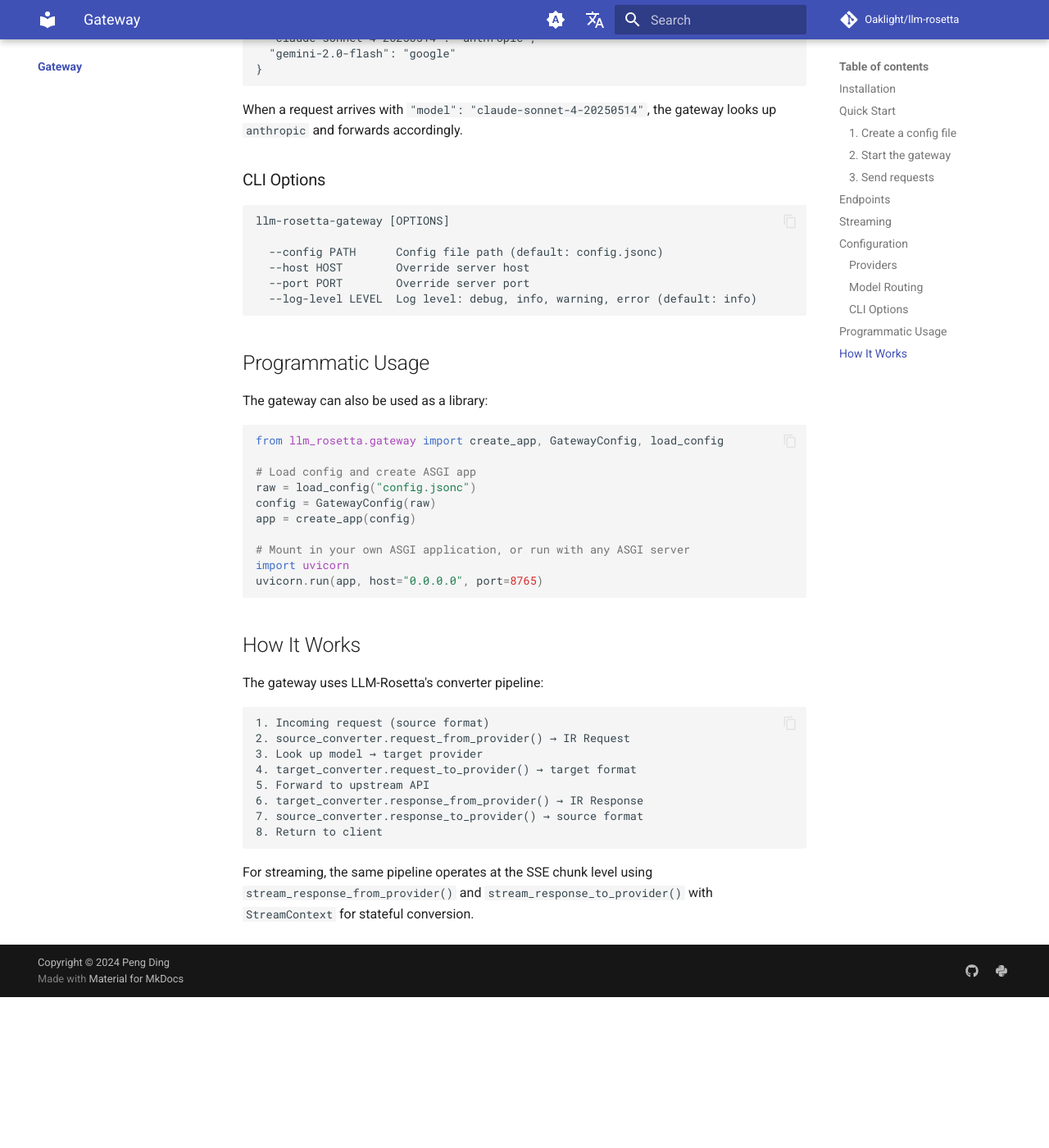
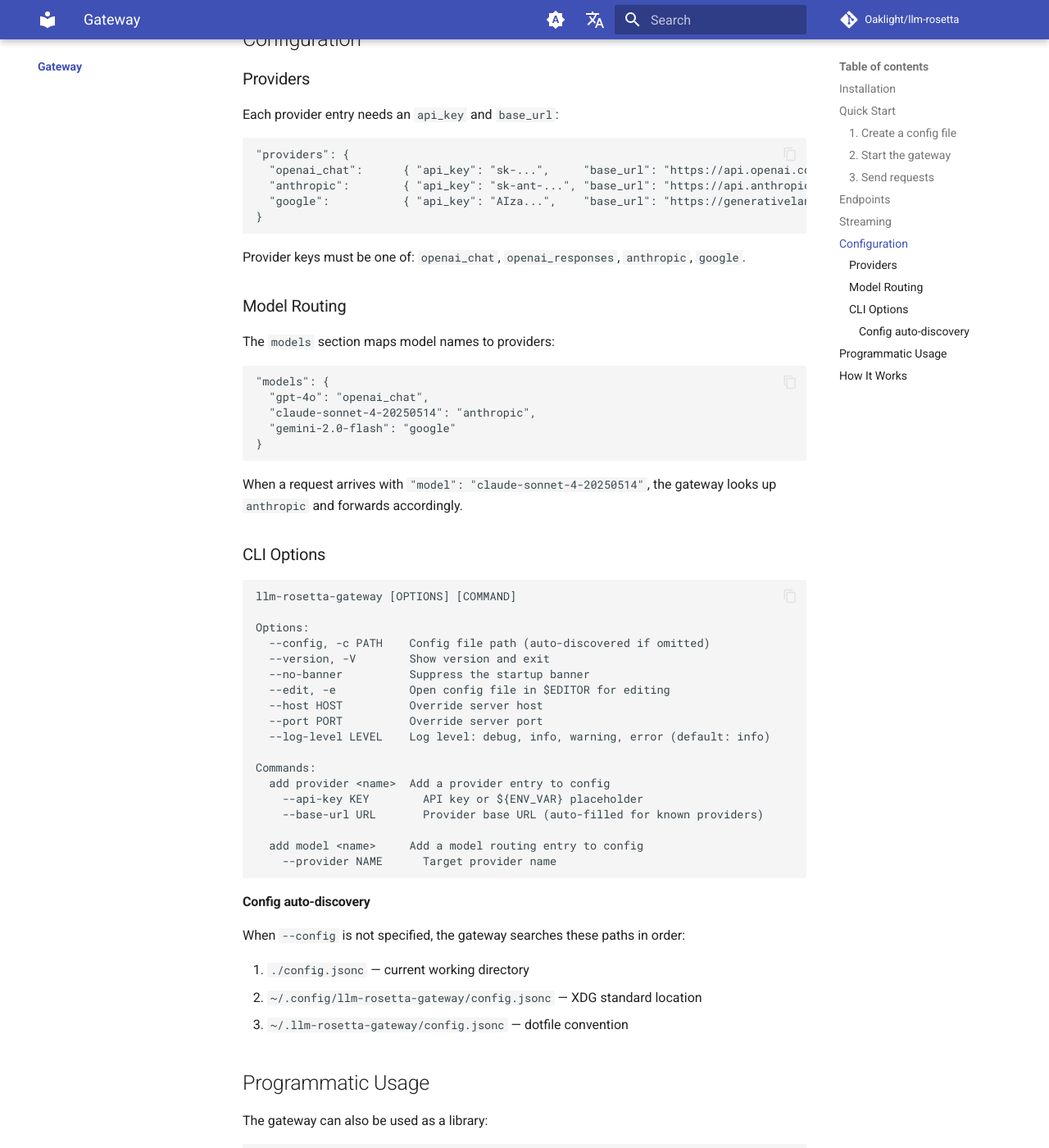
Before and after one commit to Oaklight/llm-rosetta, an MkDocs documentation site: the page built from docs/gateway/index.md, in a window 1280 px wide and 1400 px high, scrolled down 3222 px. Shown: the whole window at 82% size. Built offline with MkDocs 1.6.1 and Material for MkDocs 9.7.7, drawn with Linux system fonts in a browser that asks for light colours; comment, search, counter and statistics services are not loaded; before the commit the page ends 4438 px from its top, so only the background shows below that; some of the changed text lies outside the part shown.

Commit message:
docs: update changelog and gateway docs for CLI improvements
Add config auto-discovery, --edit, --version, --no-banner, and
add provider/model subcommands to changelog and gateway page.

````diff
--- a/docs/gateway/index.md
+++ b/docs/gateway/index.md
@@ -55,10 +55,33 @@ API keys support `${ENV_VAR}` syntax — values are read from environment variab
 
 ```bash
 # CLI command (after pip install)
-llm-rosetta-gateway --config config.jsonc
+llm-rosetta-gateway
+
+# Or specify a config file explicitly
+llm-rosetta-gateway --config /path/to/config.jsonc
 
 # Or as a Python module
-python -m llm_rosetta.gateway --config config.jsonc
+python -m llm_rosetta.gateway
+```
+
+The gateway auto-discovers config files at these locations (first match wins):
+
+1. `./config.jsonc` (current directory)
+2. `~/.config/llm-rosetta-gateway/config.jsonc`
+3. `~/.llm-rosetta-gateway/config.jsonc`
+
+You can also bootstrap a config file using the `add` subcommands:
+
+```bash
+# Add providers with sensible defaults
+llm-rosetta-gateway add provider openai_chat
+llm-rosetta-gateway add provider anthropic
+llm-rosetta-gateway add provider google
+
+# Add model routing entries
+llm-rosetta-gateway add model gpt-4o --provider openai_chat
+llm-rosetta-gateway add model claude-sonnet-4-20250514 --provider anthropic
+llm-rosetta-gateway add model gemini-2.0-flash --provider google
 ```
 
 ### 3. Send requests
@@ -147,13 +170,33 @@ When a request arrives with `"model": "claude-sonnet-4-20250514"`, the gateway l
 ### CLI Options
 
 ```
-llm-rosetta-gateway [OPTIONS]
+llm-rosetta-gateway [OPTIONS] [COMMAND]
 
-  --config PATH      Config file path (default: config.jsonc)
-  --host HOST        Override server host
-  --port PORT        Override server port
-  --log-level LEVEL  Log level: debug, info, warning, error (default: info)
+Options:
+  --config, -c PATH    Config file path (auto-discovered if omitted)
+  --version, -V        Show version and exit
+  --no-banner          Suppress the startup banner
+  --edit, -e           Open config file in $EDITOR for editing
+  --host HOST          Override server host
+  --port PORT          Override server port
+  --log-level LEVEL    Log level: debug, info, warning, error (default: info)
+
+Commands:
+  add provider <name>  Add a provider entry to config
+    --api-key KEY        API key or ${ENV_VAR} placeholder
+    --base-url URL       Provider base URL (auto-filled for known providers)
+
+  add model <name>     Add a model routing entry to config
+    --provider NAME      Target provider name
 ```
+
+#### Config auto-discovery
+
+When `--config` is not specified, the gateway searches these paths in order:
+
+1. `./config.jsonc` — current working directory
+2. `~/.config/llm-rosetta-gateway/config.jsonc` — XDG standard location
+3. `~/.llm-rosetta-gateway/config.jsonc` — dotfile convention
 
 ## Programmatic Usage
 
````
Also changed, not shown: docs/changelog.md (+6 -0 lines).
